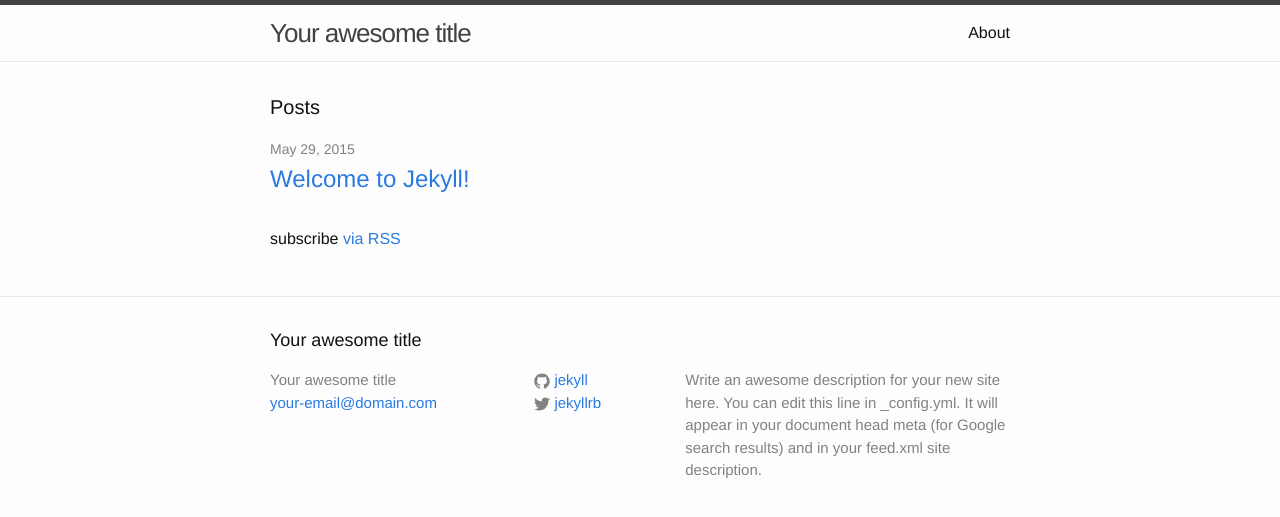
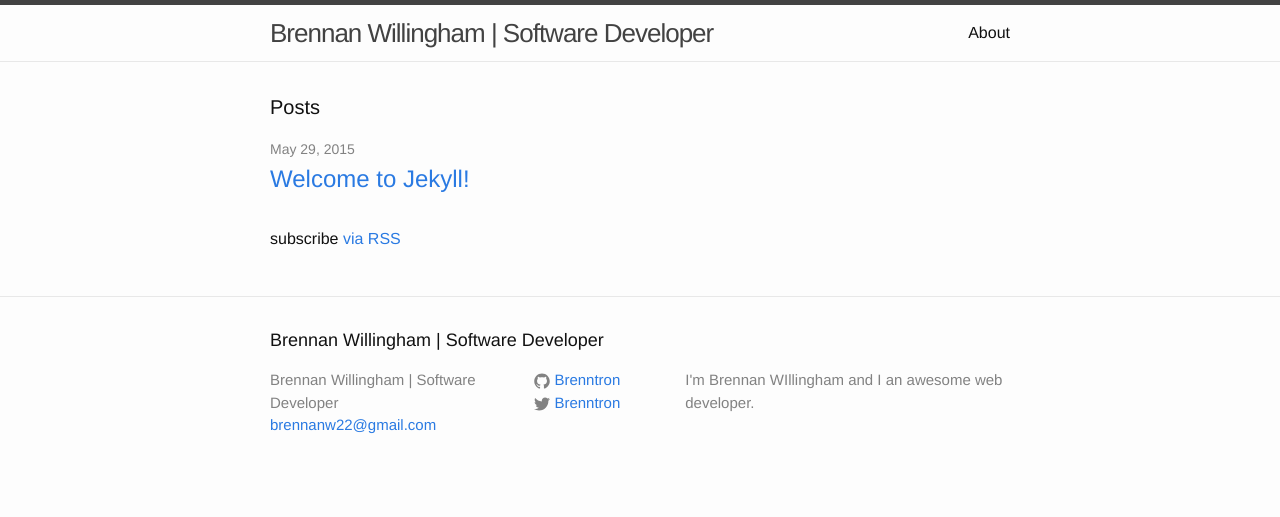
Before and after one commit to Brenntron/Brenntron.github.io, a Jekyll site: the page built from index.html, in a window 1280 px wide. Shown: the top 517 px of the page. Built offline with Jekyll 4.4.1, drawn with Linux system fonts in a browser that asks for light colours.

Commit message:
Changed _config.yml.

```diff
--- a/Gemfile
+++ b/Gemfile
@@ -2,3 +2,7 @@
 source "https://rubygems.org"
 
 gem "github-pages"
+gem "bourbon"
+gem "neat"
+gem "refills"
+gem "bitters"
--- a/_config.yml
+++ b/_config.yml
@@ -1,14 +1,12 @@
 # Site settings
-title: Your awesome title
-email: your-email@domain.com
+title: Brennan Willingham | Software Developer
+email: brennanw22@gmail.com
 description: > # this means to ignore newlines until "baseurl:"
-  Write an awesome description for your new site here. You can edit this
-  line in _config.yml. It will appear in your document head meta (for
-  Google search results) and in your feed.xml site description.
+  I'm Brennan WIllingham and I an awesome web developer.
 baseurl: "" # the subpath of your site, e.g. /blog/
 url: "http://yourdomain.com" # the base hostname & protocol for your site
-twitter_username: jekyllrb
-github_username:  jekyll
+twitter_username: Brenntron
+github_username:  Brenntron
 
 # Build settings
 markdown: kramdown
```
Also changed, not shown: Gemfile.lock, README.md.
